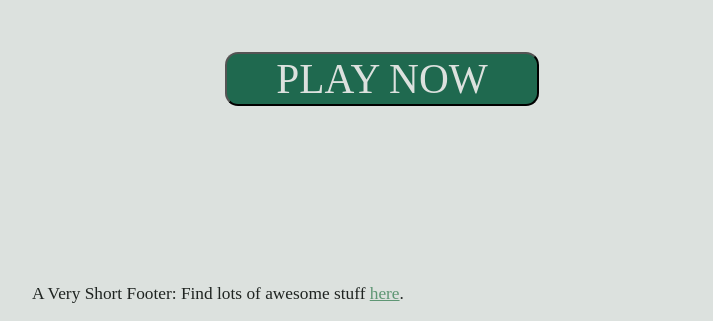
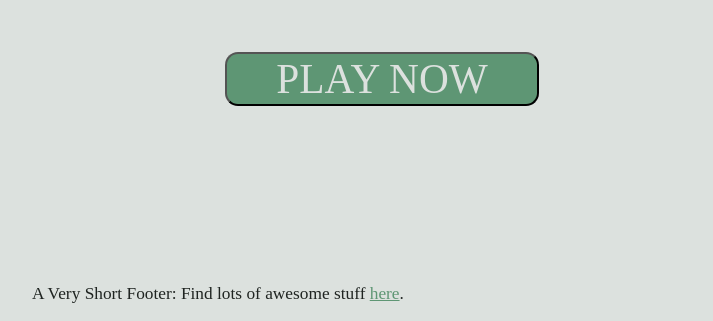
Before and after one commit to kpoovakan/supersnake, a plain HTML site: page index.html in a window 1280 px wide. In both pictures the pointer is over the button "PLAY NOW". Shown: the part 479-800 px from the top of the page, without its empty margins (258-971 px from the left). Drawn offline with Linux system fonts and the light colour scheme; a web font is replaced by a local one.

Commit message:
Update style.css

```diff
--- a/style.css
+++ b/style.css
@@ -30,6 +30,12 @@ body {
 	display: block;
 }
 
+.main-button:hover {
+	cursor: pointer;
+	background-color: #5e9674;
+}
+
+
 @font-face {
 	font-family: "Mountains of Christmas", serif;
   	font-weight: 400;
@@ -45,4 +51,5 @@ body {
 	font-family: "Mountains of Christmas", serif;
 	position: fixed;
 	bottom: 0;
+
 }
```
